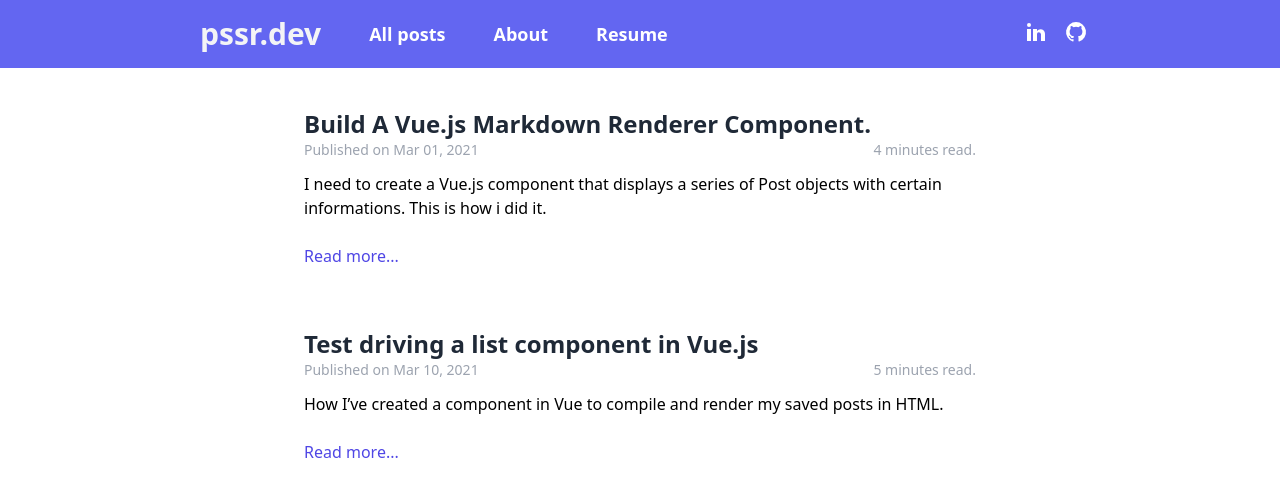
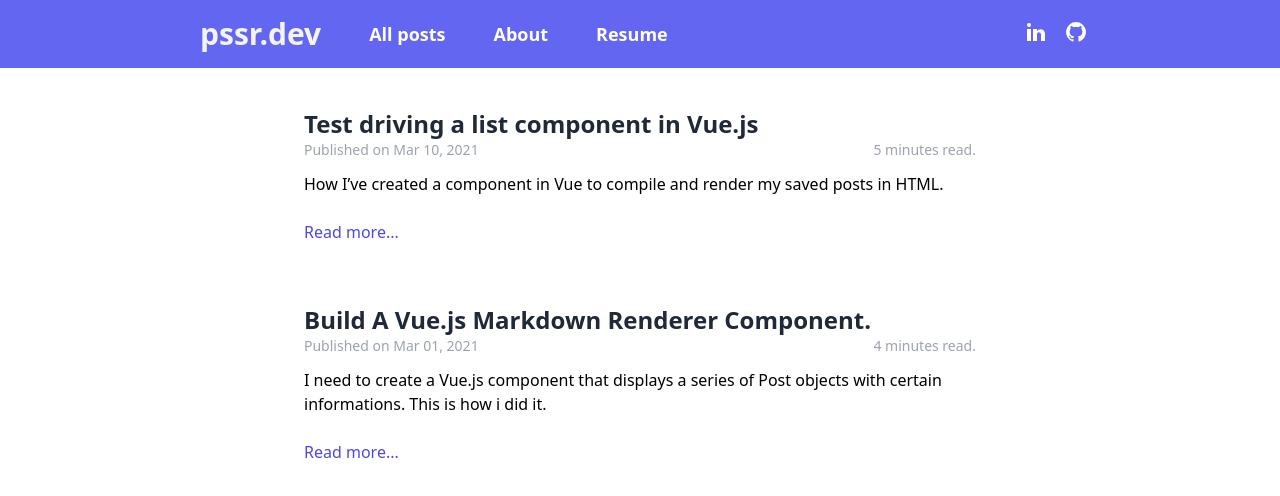
Before and after one commit to ps1312/simple_blog, a Vue app: page / in a window 1280 px wide. Shown: the top 496 px of the page. Built offline with nearby package versions, Linux system fonts and the light colour scheme.

Commit message:
invert post position

```diff
--- a/src/data.js
+++ b/src/data.js
@@ -36,4 +36,4 @@ const post2 = {
 }
 
 export const markdown = start + codeBlock + end;
-export const posts = [post1, post2];
+export const posts = [post2, post1];
```
